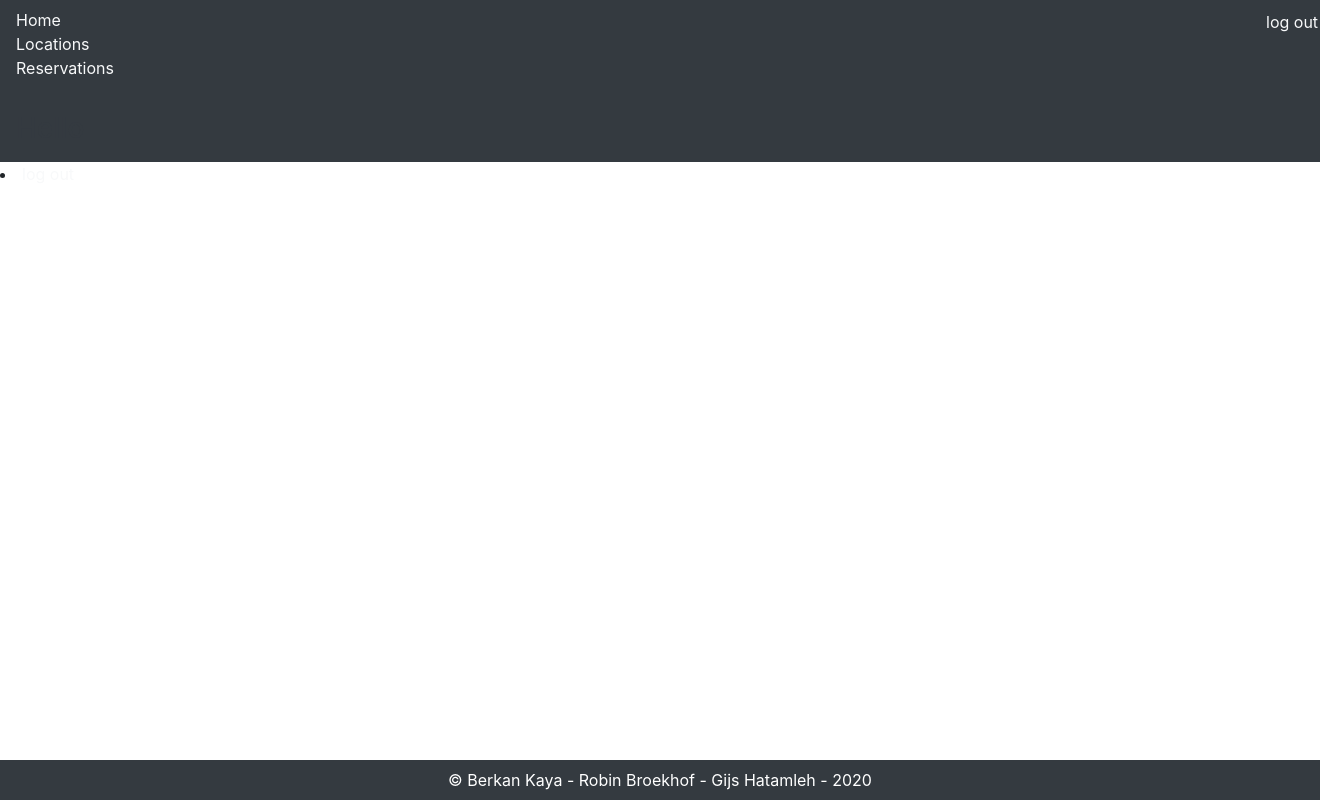
After one commit to GijsHt/Bowling, a PHP site: the page made by view/location/updateLocation.php in a window 1320 px wide. The commit adds this page. Run offline with PHP 8.4, Linux system fonts and the light colour scheme; the template is opened without the code that fills it, so the values that code supplies are empty; some libraries are stand-ins or nearby versions.

Commit message:
delete & create voor locations

```diff
--- /dev/null
+++ b/view/location/updateLocation.php
@@ -0,0 +1,21 @@
+<div class="bg-dark">
+    <div class="navbar">
+        <ul class="nav navbar-nav text-light">
+            <li><a href="<?= URL ?>User/home" class="text-light">Home</a></li>
+            <li><a href="<?= URL ?>Location/index" class="text-light">Locations</a></li>
+            <li><a href="<?= URL ?>Reservations/index" class="text-light">Reservations</a></li>
+            <li><a href="<?= URL ?>User/inlog" class="text-light" id="logout">log out</a></li>
+
+<h3 class="text-dark float-right mr-5 mt-2">Hello <?= " ". $loggedInUser?></h3>
+        </ul>
+    </div>
+</div>
+
+            <li><a href="<?= URL ?>User/inlog" class="text-light">log out</a></li>
+
+        </ul>
+    </div>
+</div>
+<?php
+$result = getALlLocations();
+?>
```
Also changed, not shown: model/LocationModel.php (+11 -1 lines), view/location/locationDetails.php (+18 -8 lines), view/location/deleteLocation.php (added).
